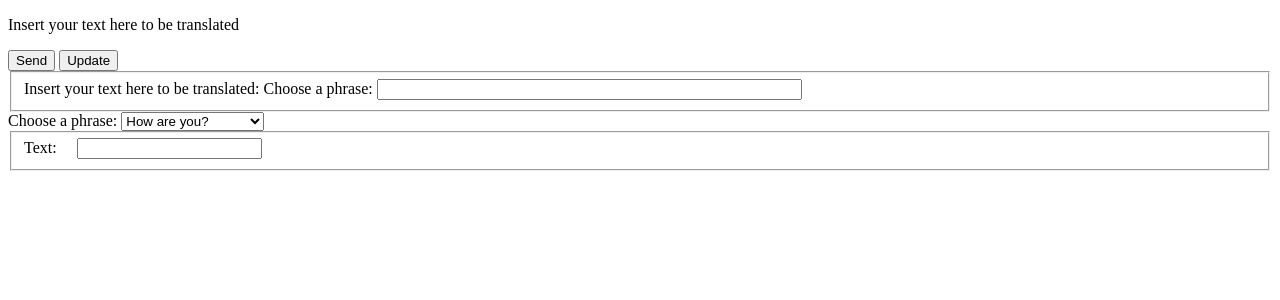
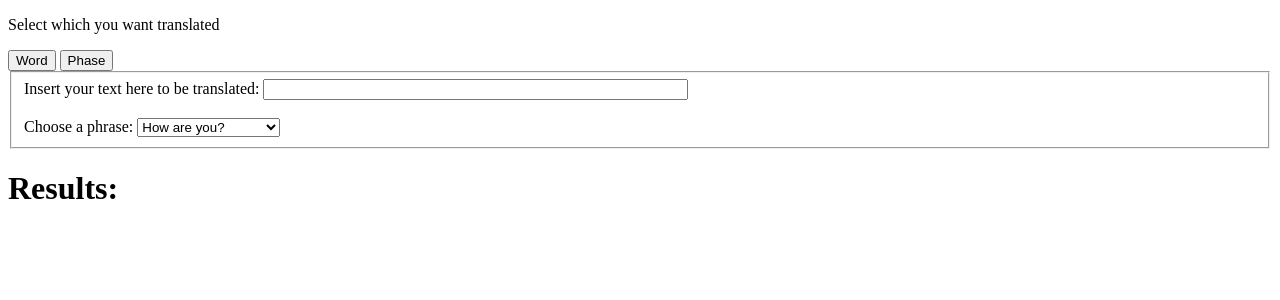
Before and after one commit to Bsully505/Hackathon4-9-22, a Flask app: page / in a window 1280 px wide. Shown: the top 300 px of the page. Run offline with Flask 2, Linux system fonts and the light colour scheme.

Commit message:
added implementation

```diff
--- a/app.py
+++ b/app.py
@@ -1,6 +1,7 @@
 from flask import Flask,render_template,request
 from dotenv import load_dotenv
 import json
+from Conversion import Conversion
 
 
 
@@ -15,10 +16,11 @@ App=Flask(__name__)
 
 
 
-
-
-
-
+@App.route('/FetchURL',methods=['POST'])
+def url():
+    json_dict= request.get_json()
+    KeyURL= Conversion.GetUrlforPhrase(Conversion,json_dict['URL'])
+    return(KeyURL)
 
 
 
@@ -31,5 +33,5 @@ def index():
 
 
 if __name__ == "__main__":
-
+    KeyURL = Conversion()
     App.run(port=3000)
--- a/templates/home.html
+++ b/templates/home.html
@@ -9,33 +9,36 @@
     <body>
 
 
-        <p id="res">Insert your text here to be translated </p>
-        <button id = "Clicky" onclick = "myFunction()" type="button">Send</button>
-        <button id = "Update" onclick = "Update()" type="button">Update</button>
+        <p id="res">Select which you want translated </p>
+        <button id = "Clicky" onclick = "myFunction()" type="button">Word</button>
+        <button id = "Update" onclick = "Update()" type="button">Phase</button>
         <fieldset>
-            <label>Insert your text here to be translated: </label>       <label for="phrases">Choose a phrase:</label>
+            <label>Insert your text here to be translated: </label>
             <input id = "word" size=50 height=80></input>
+            <br></br>
+            <label for="phrases">Choose a phrase:</label>
+            <select name="Common phrase" id="phrase" onformchange="myFunction()">
+                <option value="How are you?">How are you?</option>
+                <option value="How is the weather?">How is the weather?</option>
+                <option value="Do you need help?">Do you need help?</option>
+                <option value="Are we there yet?">Are we there yet?</option>
+            </select>
         </fieldset>
 
-        <label for="phrases">Choose a phrase:</label>
-
-        <select name="Common phrase" id="phrase" onclick="myFunction()">
-            <option value="How are you?">How are you?</option>
-            <option value="How is the weather?">How is the weather?</option>
-            <option value="Do you need help?">Do you need help?</option>
-            <option value="Are we there yet?">Are we there yet?</option>
-        </select>
 
 
-        <fieldset>
-            <label >Text:&emsp; </label>
-            <input id = "TextIn"></input>
 
-        </fieldset>
+
+
+
 
         <h1>
+            Results:
 
         </h1>
+
+        <img id = 'Results' src=''  width="250" />
+
 
 
 
@@ -45,8 +48,10 @@
 
 
             function myFunction(){
+                let selection = document.getElementById("phrase").value;
                 //idea is to get the word from id=word and then spell check it with the python library then send it to the conversion to get the url
-                document.getElementById("TextIn").innerHTML = "We made it"
+                document.getElementById("Results").src =fetch('FetchURL',{method:'POST', headers:{'Content-Type': 'application/json'},body:JSON.stringify({URL: document.getElementById("phrase").value})});
+                console.log(selection);
 
 
             }
```
Also changed, not shown: Conversion.py (+13 -1 lines).
